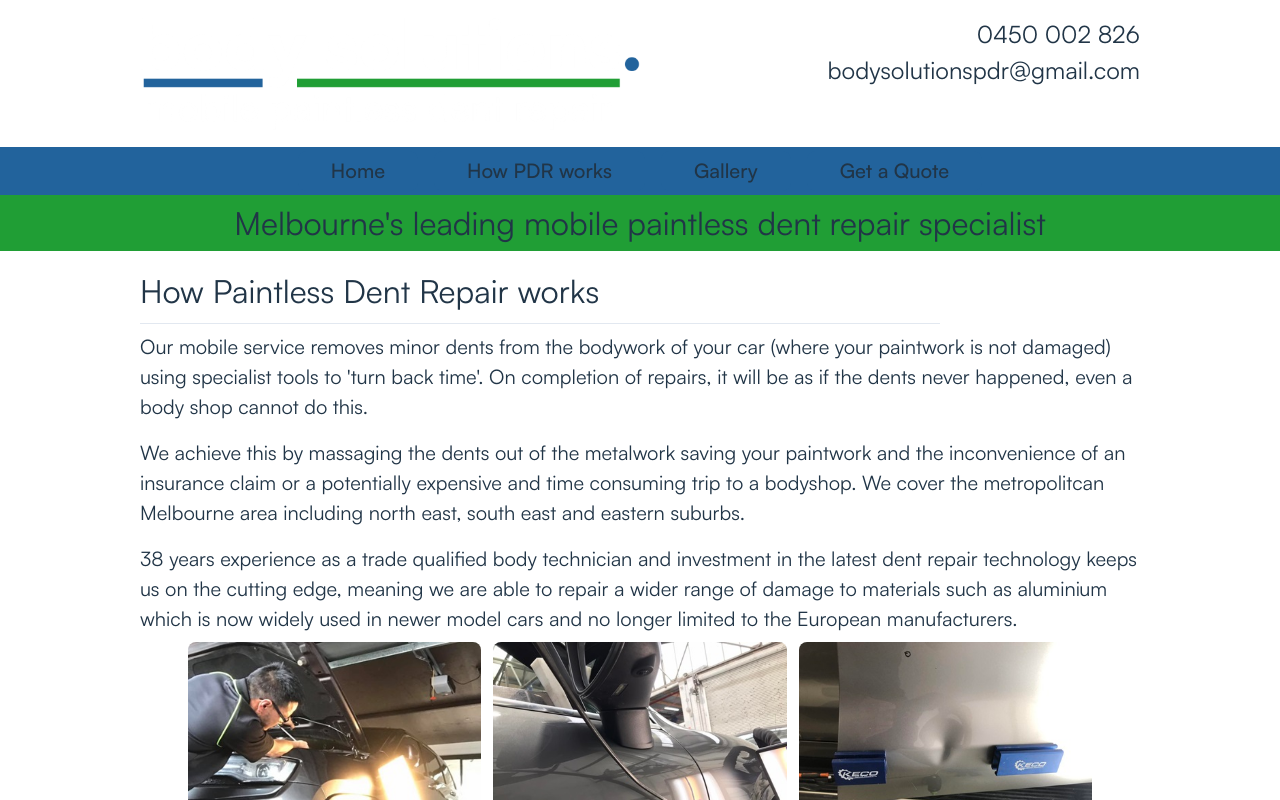
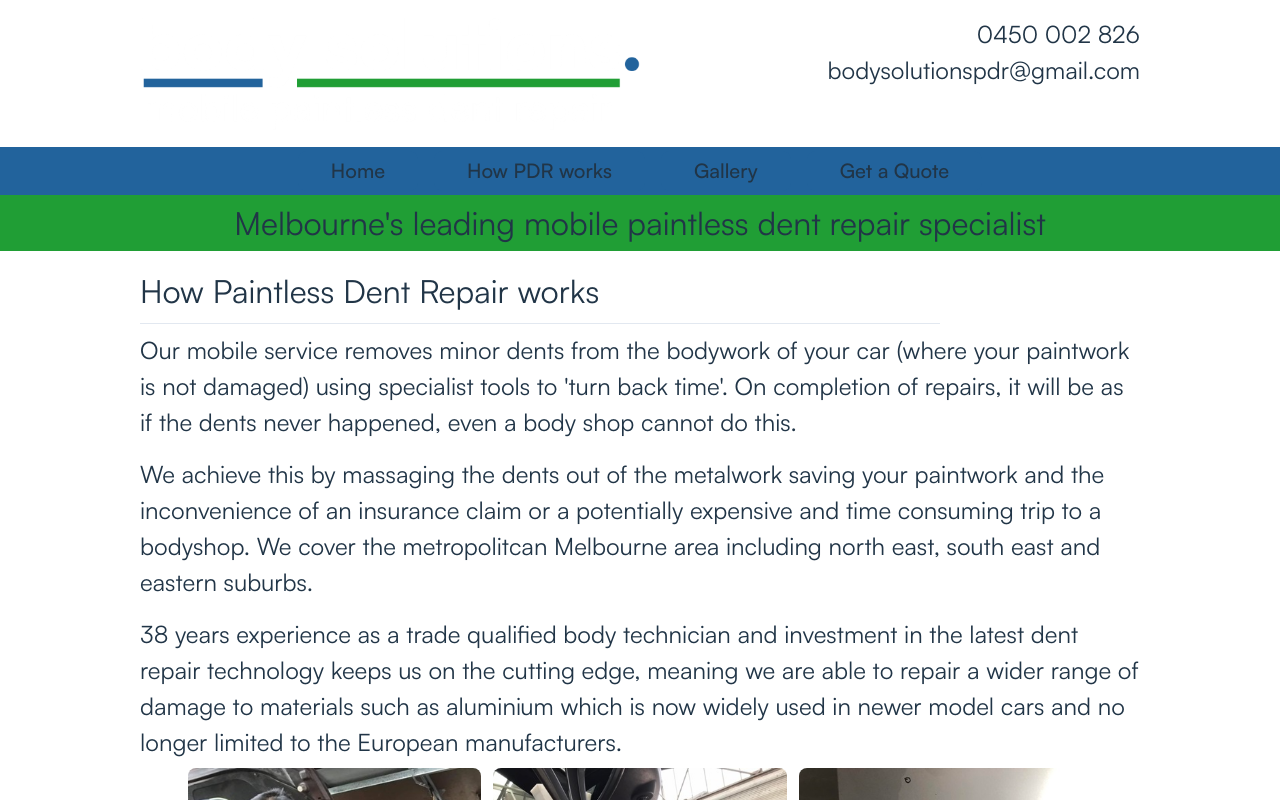
Before and after one commit to NeggFriedRice/body-solutions-pdr, a React (Vite) app: page /howitworks in a window 1280 px wide. Shown: the top 800 px of the page. Built offline with nearby package versions, Linux system fonts and the light colour scheme; the HTML template or start-up script is replaced by a standard one.

Commit message:
Add staggered animation to How PDR works component and Gallery component. Remove pagination from Google review component

```diff
--- a/src/components/Gallery.jsx
+++ b/src/components/Gallery.jsx
@@ -9,11 +9,12 @@ export default function Gallery() {
         <div className="w-[100vw]">
         <div className="flex justify-center">
             <motion.div
-            initial={{ opacity: 0, y: 75 }}
-            animate={{ opacity: 1, y: 0 }}
-            transition={{ duration: 0.5, ease: 'easeOut', type: 'spring', stiffness: 150}}
-            exit={{ opacity: 0, y: 75, transition: { type: 'tween' } }}
             className="py-2">
+                <motion.div
+                initial={{ opacity: 0, y: 75 }}
+                animate={{ opacity: 1, y: 0 }}
+                transition={{ duration: 0.5, ease: 'easeOut', type: 'spring', stiffness: 100}}
+                exit={{ opacity: 0, y: 75, transition: { type: 'tween' } }}>
                 <h1 className="text-[1.5rem] lg:text-[2rem] py-2">Some of our latest work</h1>
                 <a href="https://www.instagram.com/bodysolutionspdr/" target="_blank">
                     <div className="flex place-items-center py-2">
@@ -21,7 +22,13 @@ export default function Gallery() {
                             <p className="text-[1rem] lg:text-[1.5rem] hover:scale-105 transition-all duration-300 delay-100 px-2">Keep up to date with us on Instagram</p>
                     </div>
                 </a>
-                <div className="h-[1px] w-[80%] bg-slate-200"></div>
+                <div className="h-[1px] w-[80%] bg-slate-200 my-2"></div>
+                </motion.div>
+                <motion.div
+                initial={{ opacity: 0, y: 75 }}
+                animate={{ opacity: 1, y: 0 }}
+                transition={{ delay: 0.2, duration: 0.5, ease: 'easeOut', type: 'spring', stiffness: 100}}
+                exit={{ opacity: 0, y: 75, transition: { type: 'tween' } }}>
                 <img key="car5" loading="lazy" src="/gallery/car5.png" className={imageStyles}/>
                 <img key="car6" loading="lazy" src="/gallery/car6.png" className={imageStyles}/>
                 <img key="car7" loading="lazy" src="/gallery/car7.png" className={imageStyles}/>
@@ -32,6 +39,7 @@ export default function Gallery() {
                 <img key="car12" loading="lazy" src="/gallery/car12.png" className={imageStyles}/>
                 <img key="car13" loading="lazy" src="/gallery/car13.png" className={imageStyles}/>
                 <img key="car14" loading="lazy" src="/gallery/car14.png" className={imageStyles}/>
+                </motion.div>
             </motion.div>
         </div>
         {/* Icons by Icons8 https://icons8.com/icons/set/instagram */}
--- a/src/components/GoogleReviews.jsx
+++ b/src/components/GoogleReviews.jsx
@@ -18,7 +18,7 @@ export default function GoogleReviews() {
     animate={{ opacity: 1, y: 0 }}
     transition={{ delay: 1.50, duration: 0.5, ease: 'eastOut', type: 'spring', stiffness: 150}}
     className="flex w-[100%] justify-center flex-wrap">
-        <div className="mx-2 px-4 my-2 pb-6 w-[90vw] lg:w-[1020px] bg-amber-50 text-neutral-500 rounded-xl">
+        <div className="mx-2 px-4 my-2 pb-8 w-[90vw] lg:w-[1020px] bg-amber-50 text-neutral-500 rounded-xl">
             <h1 className="text-[1.5rem] py-2">Our reviews</h1>
             <div className="h-[1px] w-[80%] bg-slate-200"></div>
             <a href="https://www.google.com/search?q=Body+Solutions+Paintless+Dent+Repair&rlz=1C1VDKB_enAU1089AU1089&oq=body+so&gs_lcrp=EgZjaHJvbWUqDggAEEUYJxg7GIAEGIoFMg4IABBFGCcYOxiABBiKBTIGCAEQRRg5Mg0IAhAAGIMBGLEDGIAEMg0IAxAAGIMBGLEDGIAEMg0IBBAAGIMBGLEDGIAEMgcIBRAAGIAEMgYIBhBFGD0yBggHEEUYPNIBBzk0M2owajeoAgCwAgA&sourceid=chrome&ie=UTF-8#lrd=0x6ad639e6a2a34ed1:0x3a21893b3cbe90a,1,,,," target="_blank">
@@ -28,11 +28,9 @@ export default function GoogleReviews() {
             spaceBetween={10}
             slidesPerView={2}
             autoplay={{ delay: 3500 }}
-            pagination={{
-                clickable: true,
-                }}
+
             navigation={true}
-            modules={[Autoplay, Pagination, Navigation]}
+            modules={[Autoplay, Navigation]}
             style={{
                 "--swiper-pagination-color": "#FF9800",
                 "--swiper-navigation-color": "#FF9800",
--- a/src/components/HeroImage.jsx
+++ b/src/components/HeroImage.jsx
@@ -13,8 +13,8 @@ export default function HeroImage() {
                 key="images"
                 initial={initial}
                 animate={animate}
-                transition={{ delay: 1, duration: 0.5, ease: "easeOut", type: 'spring', stiffness: 150}}
-                className="py-2">
+                transition={{ delay: 0.75, duration: 0.5, ease: "easeOut", type: 'spring', stiffness: 150}}
+                className="py-2 mt-4">
                     <img key="car1" src="/gallery/car-1.png" className={imageStyles}/>
                     <img key="car2" src="/gallery/car-2.png" className={imageStyles}/>
                     <img key="car3" src="/gallery/car-3.png" className={imageStyles}/>
--- a/src/components/OurServices.jsx
+++ /dev/null
@@ -1,37 +0,0 @@
-import ReactCompareImage from 'react-compare-image'
-
-export default function OurServices() {
-    return (
-        <div id="ourServices" className="w-[100vw] px-2 flex justify-center">
-            <div className="w-[90vw] lg:w-[1000px] mt-2 mb-8">
-                <h1 className="text-[1.5rem] lg:text-[2rem] py-2">Our Services</h1>
-                <div className="h-[1px] w-[80%] bg-slate-200"></div>
-                <p className="py-2 lg:text-[1.25rem]">With 40+ years of panel beating and 20+ years of paintless dent removal we at Body Solutions utilise the latest in dent removal tools to tackle any hail damage repairs you require.</p>
-                <ul className="list-disc px-4 py-4 lg:text-[1.25rem]">
-                    <li>Paintless dent removal</li>
-                    <li>Hail damage repair</li>
-                    <li>Paint correction, cut & polish</li>
-                    <li>Mobile repair; we come to you!</li>
-                </ul>
-                <div className="flex justify-center">
-                    <div className="lg:grid lg:grid-cols-3 lg:gap-12">
-                        <div className="py-4 w-[250px] lg:grid-start-2">
-                        <ReactCompareImage leftImage="/compare-imgs/car1-b.jpg" rightImage="/compare-imgs/car1-a.jpg"/>
-                        </div>
-                        <div className="py-4 w-[250px]">
-                        <ReactCompareImage leftImage="/compare-imgs/car2-b.jpg" rightImage="/compare-imgs/car2-a.jpg"/>
-                        </div>
-                        <div className="py-4">
-                            <div className="mb-4">
-                                <ReactCompareImage leftImage="/compare-imgs/mercbonnet-b.png" rightImage="/compare-imgs/mercbonnet-a.png"/>
-                            </div>
-                            <div className="mt-4">
-                                <ReactCompareImage leftImage="/compare-imgs/mercbumper-b.png" rightImage="/compare-imgs/mercbumper-a.png"/>
-                            </div>
-                        </div>
-                    </div>
-                </div>
-            </div>
-        </div>
-      )
-}
--- a/src/pages/Home.jsx
+++ b/src/pages/Home.jsx
@@ -3,8 +3,6 @@ import Map from '../components/Map'
 import HeroImage from '../components/HeroImage'
 import GoogleReviews from '../components/GoogleReviews'
 import Contact from '../components/Contact'
-import OurServices from '../components/OurServices'
-import Quote from '../components/Quote'
 import { motion } from 'framer-motion'
 
 export default function Home() {
--- a/src/pages/HowItWorks.jsx
+++ b/src/pages/HowItWorks.jsx
@@ -6,24 +6,31 @@ export default function HowItWorks() {
     const imageStyles = " h-[120px] lg:h-[220px] hover:scale-105 transition-all duration-500 delay-100 rounded-lg"
 
     return (
-    <motion.div
-    initial={{ opacity: 0, y: 75 }}
-    animate={{ opacity: 1, y: 0 }}
-    transition={{ duration: 0.5, ease: 'easeOut', type: 'spring', stiffness: 150}}
-    exit={{ opacity: 0, y: 75, transition: { type: 'tween' } }}
-    id="ourServices" className="w-[100vw] px-2 flex justify-center">
+    <motion.div id="ourServices" className="w-[100vw] px-2 flex justify-center">
         <div className="w-[90vw] lg:w-[1000px] mt-2 mb-8">
-            <h1 className="text-[1.5rem] lg:text-[2rem] py-2">How Paintless Dent Repair works</h1>
-            <div className="h-[1px] w-[80%] bg-slate-200"></div>
-            <p className="py-2 lg:text-[1.25rem]">Our mobile service removes minor dents from the bodywork of your car (where your paintwork is not damaged) using specialist tools to 'turn back time'. On completion of repairs, it will be as if the dents never happened, even a body shop cannot do this.</p>
-            <p className="py-2 lg:text-[1.25rem]">We achieve this by massaging the dents out of the metalwork saving your paintwork and the inconvenience of an insurance claim or a potentially expensive and time consuming trip to a bodyshop. We cover the metropolitcan Melbourne area including north east, south east and eastern suburbs.</p>
-            <p className="py-2 lg:text-[1.25rem]">38 years experience as a trade qualified body technician and investment in the latest dent repair technology keeps us on the cutting edge, meaning we are able to repair a wider range of damage to materials such as aluminium which is now widely used in newer model cars and no longer limited to the European manufacturers.</p>
+            <motion.div
+            initial={{ opacity: 0, y: 75 }}
+            animate={{ opacity: 1, y: 0 }}
+            transition={{ duration: 0.5, ease: 'easeOut', type: 'spring', stiffness: 100}}
+            exit={{ opacity: 0, y: 75, transition: { type: 'tween' } }}>
+                <h1 className="text-[1.5rem] lg:text-[2rem] py-2">How Paintless Dent Repair works</h1>
+                <div className="h-[1px] w-[80%] bg-slate-200"></div>
+            </motion.div>
+            <motion.div
+            initial={{ opacity: 0, y: 75 }}
+            animate={{ opacity: 1, y: 0 }}
+            transition={{ delay: 0.2, duration: 0.5, ease: 'easeOut', type: 'spring', stiffness: 100}}
+            exit={{ opacity: 0, y: 75, transition: { type: 'tween' } }}>
+            <p className="py-2 text-[1.25rem] lg:text-[1.5rem]">Our mobile service removes minor dents from the bodywork of your car (where your paintwork is not damaged) using specialist tools to 'turn back time'. On completion of repairs, it will be as if the dents never happened, even a body shop cannot do this.</p>
+            <p className="py-2 text-[1.25rem] lg:text-[1.5rem]">We achieve this by massaging the dents out of the metalwork saving your paintwork and the inconvenience of an insurance claim or a potentially expensive and time consuming trip to a bodyshop. We cover the metropolitcan Melbourne area including north east, south east and eastern suburbs.</p>
+            <p className="py-2 text-[1.25rem] lg:text-[1.5rem]">38 years experience as a trade qualified body technician and investment in the latest dent repair technology keeps us on the cutting edge, meaning we are able to repair a wider range of damage to materials such as aluminium which is now widely used in newer model cars and no longer limited to the European manufacturers.</p>
             <div className="flex gap-3 flex-wrap justify-center">
                 <img src="/howitworks/howitworks2.jpg" className={imageStyles}/>
                 <img src="/howitworks/howitworks1.jpg" className={imageStyles}/>
                 <img src="/howitworks/howitworks3.jpg" className={imageStyles}/>
             </div>
-            <p className="py-2 lg:text-[1.25rem]">Paintless dent repair is a cost-effective, time-saving and environmentally-friendly alternative to traditional bodywork methods, and best of all, Body Solutions can come to you!</p>
+            <p className="py-2 text-[1.25rem] lg:text-[1.55rem]">Paintless dent repair is a cost-effective, time-saving and environmentally-friendly alternative to traditional bodywork methods, and best of all, Body Solutions can come to you!</p>
+            </motion.div>
         </div>
     </motion.div>
   )
```
